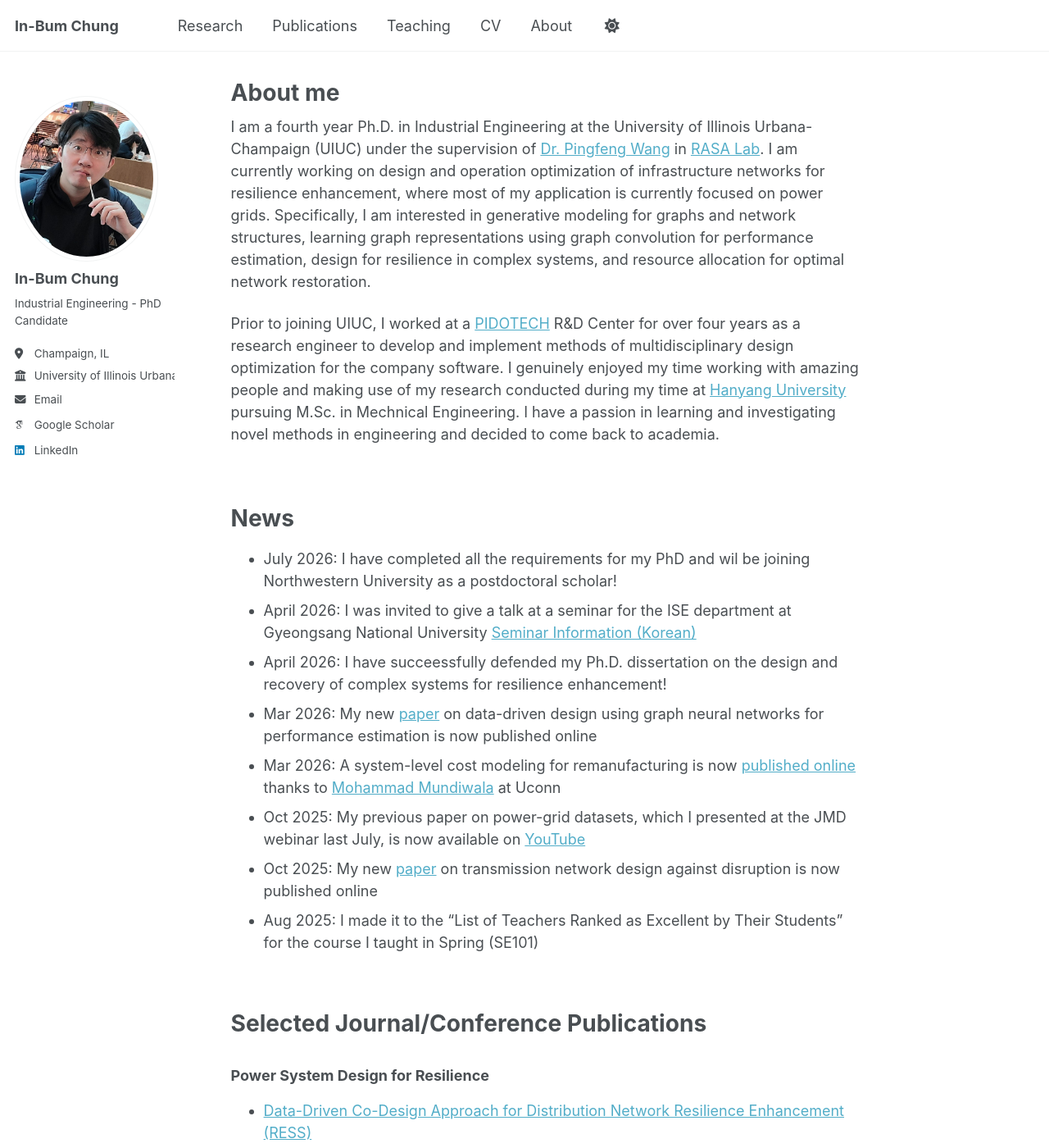
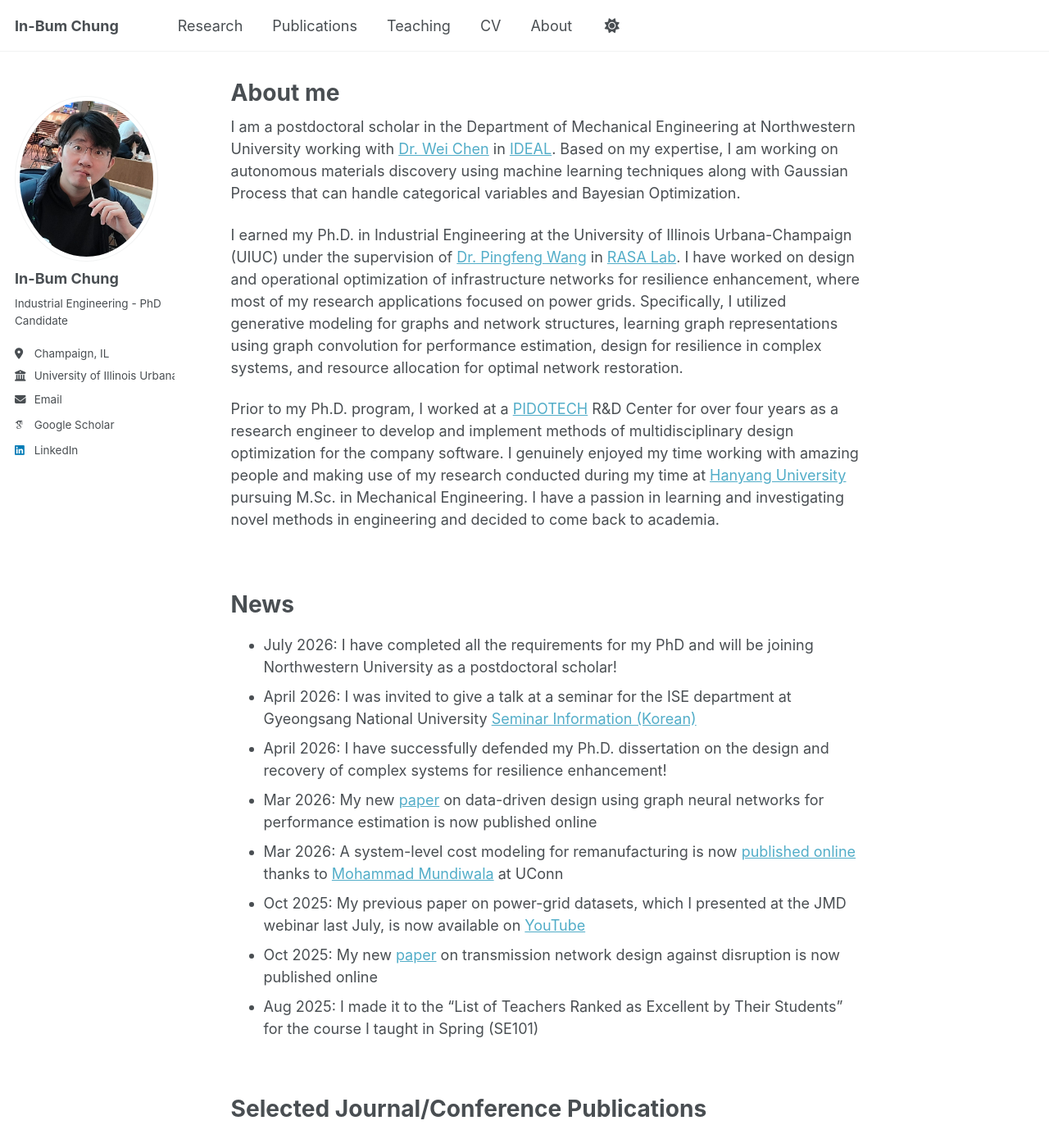
Before and after one commit to IBChung/IBChung.github.io, a Jekyll site: the page built from _pages/about.md, in a window 1280 px wide and 1400 px high. Shown: the whole window at 82% size. Built offline with Jekyll 4.4.1, drawn with Linux system fonts in a browser that asks for light colours; some web fonts are replaced; a script that is not in the unit is left out.

Commit message:
Update about.md

```diff
--- a/_pages/about.md
+++ b/_pages/about.md
@@ -7,19 +7,21 @@ redirect_from:
   - /about.html
 ---
 
-I am a fourth year Ph.D. in Industrial Engineering at the University of Illinois Urbana-Champaign (UIUC) under the supervision of [Dr. Pingfeng Wang](https://ise.illinois.edu/directory/profile/pingfeng) in [RASA Lab](https://rasalab.ise.illinois.edu/). I am currently working on design and operation optimization of infrastructure networks for resilience enhancement, where most of my application is currently focused on power grids. Specifically, I am interested in generative modeling for graphs and network structures, learning graph representations using graph convolution for performance estimation, design for resilience in complex systems, and resource allocation for optimal network restoration.
+I am a postdoctoral scholar in the Department of Mechanical Engineering at Northwestern University working with [Dr. Wei Chen](https://www.mccormick.northwestern.edu/research-faculty/directory/profiles/chen-wei.html) in [IDEAL](https://ideal.mech.northwestern.edu/). Based on my expertise, I am working on autonomous materials discovery using machine learning techniques along with Gaussian Process that can handle categorical variables and Bayesian Optimization.
 
-Prior to joining UIUC, I worked at a [PIDOTECH](https://www.pidotech.com/eng/about/about01.php) R&D Center for over four years as a research engineer to develop and implement methods of multidisciplinary design optimization for the company software. I genuinely enjoyed my time working with amazing people and making use of my research conducted during my time at [Hanyang University](https://me.hanyang.ac.kr/eng/main/main.html) pursuing M.Sc. in Mechnical Engineering. I have a passion in learning and investigating novel methods in engineering and decided to come back to academia.
+I earned my Ph.D. in Industrial Engineering at the University of Illinois Urbana-Champaign (UIUC) under the supervision of [Dr. Pingfeng Wang](https://ise.illinois.edu/directory/profile/pingfeng) in [RASA Lab](https://rasalab.ise.illinois.edu/). I have worked on design and operational optimization of infrastructure networks for resilience enhancement, where most of my research applications focused on power grids. Specifically, I utilized generative modeling for graphs and network structures, learning graph representations using graph convolution for performance estimation, design for resilience in complex systems, and resource allocation for optimal network restoration.
+
+Prior to my Ph.D. program, I worked at a [PIDOTECH](https://www.pidotech.com/eng/about/about01.php) R&D Center for over four years as a research engineer to develop and implement methods of multidisciplinary design optimization for the company software. I genuinely enjoyed my time working with amazing people and making use of my research conducted during my time at [Hanyang University](https://me.hanyang.ac.kr/eng/main/main.html) pursuing M.Sc. in Mechanical Engineering. I have a passion in learning and investigating novel methods in engineering and decided to come back to academia.
 
 <br>
 
 News
 =====
-* July 2026: I have completed all the requirements for my PhD and wil be joining Northwestern University as a postdoctoral scholar!
+* July 2026: I have completed all the requirements for my PhD and will be joining Northwestern University as a postdoctoral scholar!
 * April 2026: I was invited to give a talk at a seminar for the ISE department at Gyeongsang National University [Seminar Information (Korean)](/files/GNU_Seminar_Poster_260427.pdf)
-* April 2026: I have succeessfully defended my Ph.D. dissertation on the design and recovery of complex systems for resilience enhancement!
+* April 2026: I have successfully defended my Ph.D. dissertation on the design and recovery of complex systems for resilience enhancement!
 * Mar 2026: My new [paper](https://doi.org/10.1016/j.ress.2026.112511) on data-driven design using graph neural networks for performance estimation is now published online
-* Mar 2026: A system-level cost modeling for remanufacturing is now [published online](https://doi.org/10.1115/1.4071043) thanks to [Mohammad Mundiwala](https://scholar.google.com/citations?user=hkh8X74AAAAJ&hl=en&oi=ao) at Uconn
+* Mar 2026: A system-level cost modeling for remanufacturing is now [published online](https://doi.org/10.1115/1.4071043) thanks to [Mohammad Mundiwala](https://scholar.google.com/citations?user=hkh8X74AAAAJ&hl=en&oi=ao) at UConn
 * Oct 2025: My previous paper on power-grid datasets, which I presented at the JMD webinar last July, is now available on [YouTube](https://youtu.be/DqRkb-ufxGA?si=PScTVR-ffzj910q4&t=360)
 * Oct 2025: My new [paper](https://doi.org/10.1115/1.4070127) on transmission network design against disruption is now published online
 * Aug 2025: I made it to the "List of Teachers Ranked as Excellent by Their Students" for the course I taught in Spring (SE101)
```
